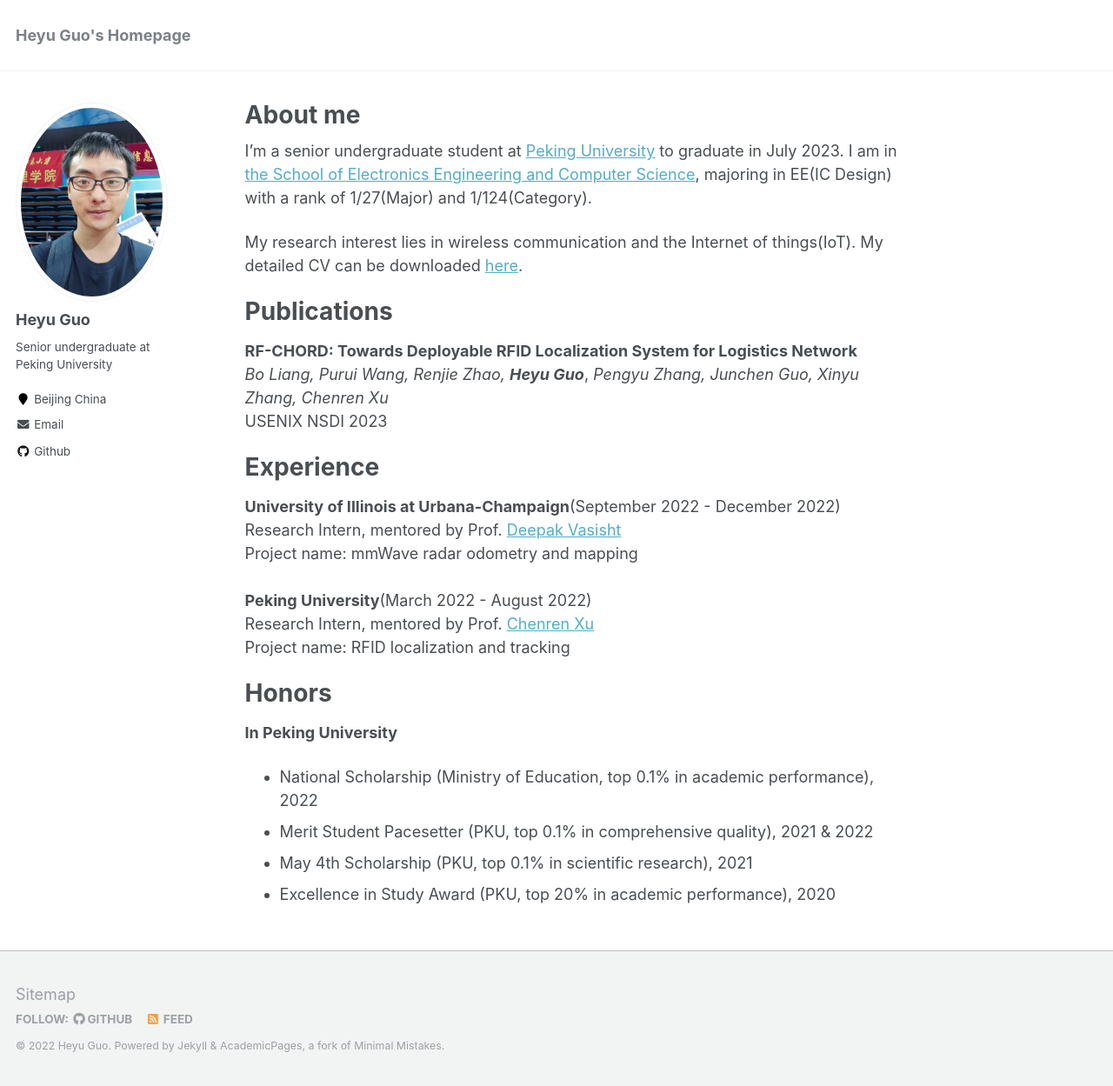
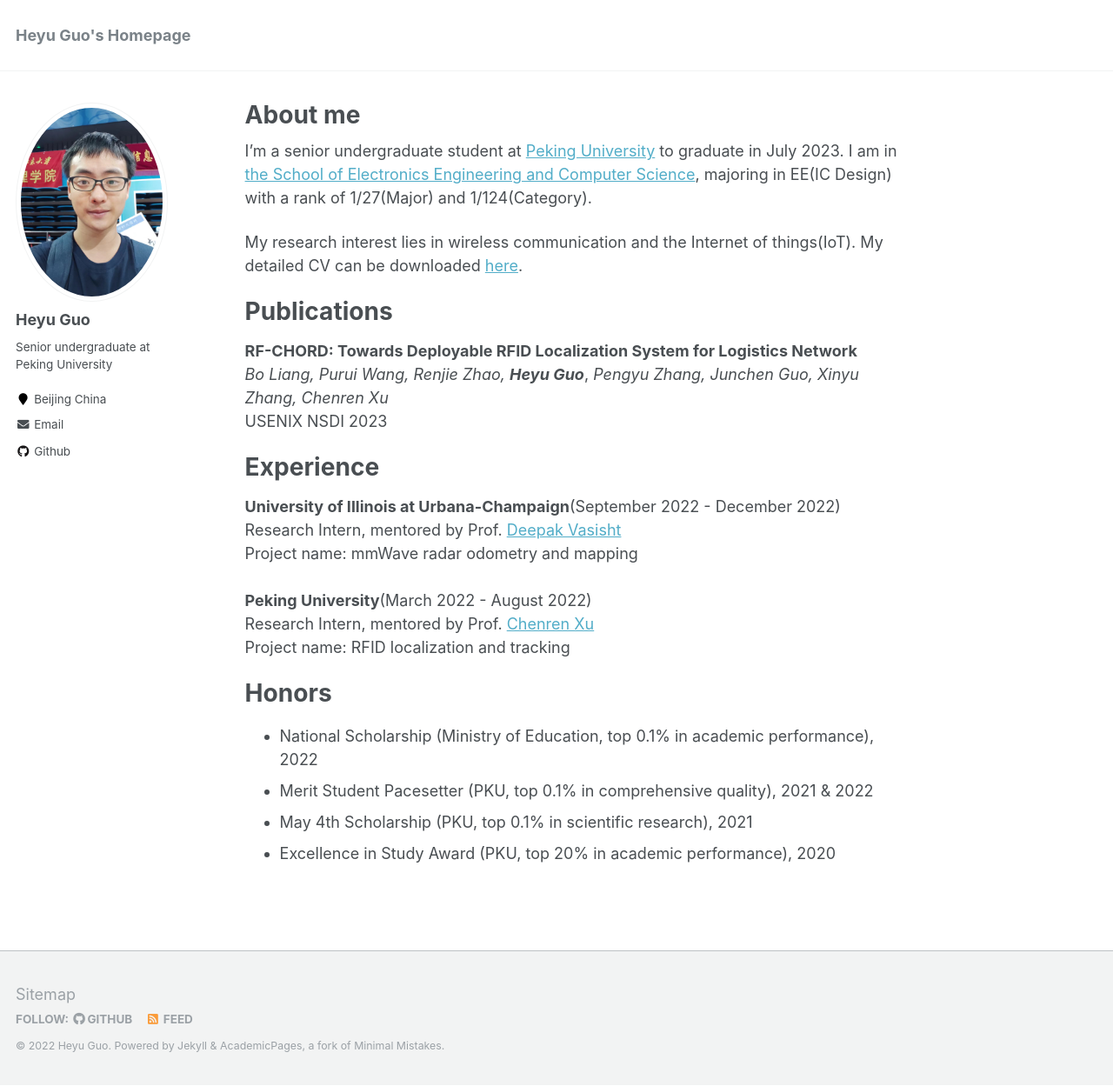
Before and after one commit to GuoHeyu/GuoHeyu.github.io, a Jekyll site: the page built from _pages/about.md, in a window 1280 px wide and 1249 px high. Shown: the whole window at 87% size. Built offline with Jekyll 4.4.1, drawn with Linux system fonts in a browser that asks for light colours.

Commit message:
Update about.md

```diff
--- a/_pages/about.md
+++ b/_pages/about.md
@@ -30,7 +30,6 @@ Project name: RFID localization and tracking<br>
 
 Honors
 ======
-**In Peking University**
 - National Scholarship (Ministry of Education, top 0.1% in academic performance), 2022
 - Merit Student Pacesetter (PKU, top 0.1% in comprehensive quality), 2021 & 2022
 - May 4th Scholarship (PKU, top 0.1% in scientific research), 2021
```
